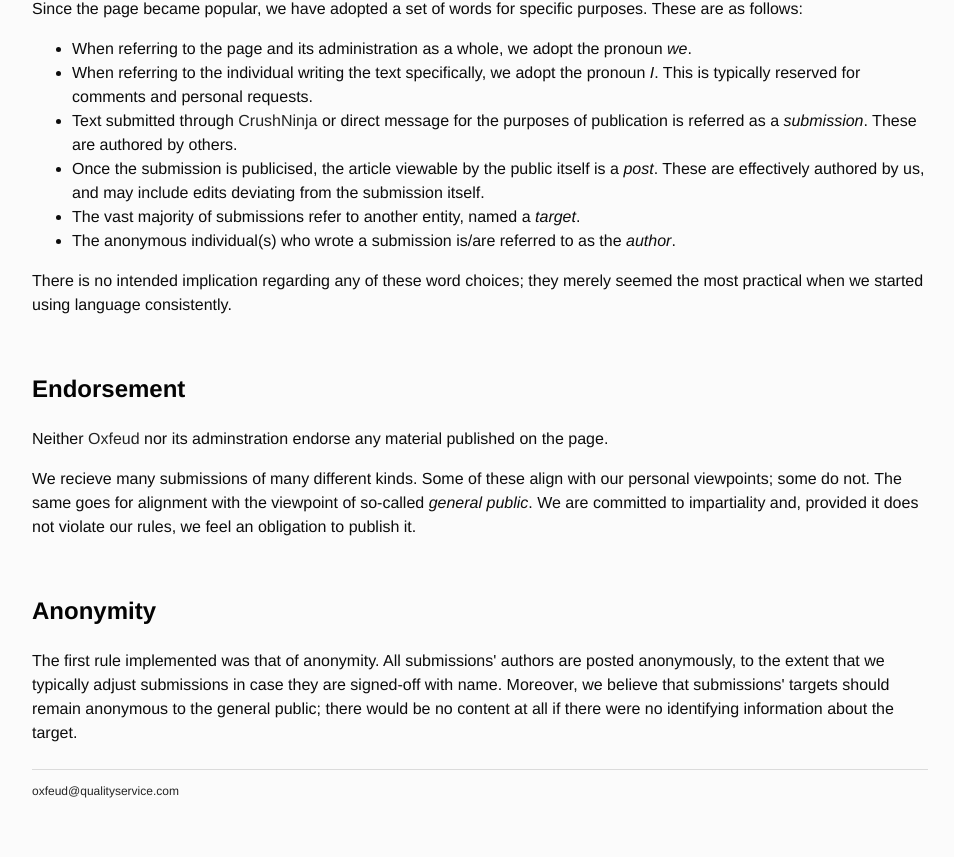
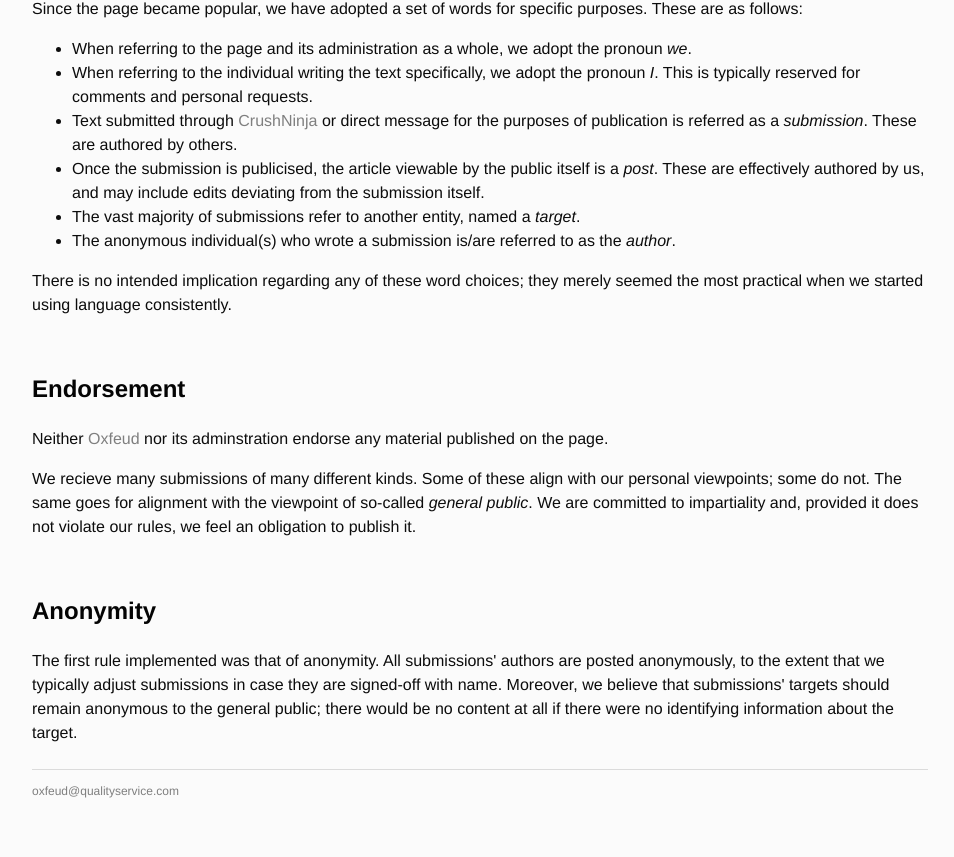
Before and after one commit to Oxfeud/oxfeud.github.io, a Jekyll site: the page built from index.html, in a window 1280 px wide. Shown: the part 555-1412 px from the top of the page, without its empty margins (160-1114 px from the left). Built offline with Jekyll 4.4.1, drawn with Linux system fonts in a browser that asks for light colours.

Commit message:
Update main.css

```diff
--- a/css/main.css
+++ b/css/main.css
@@ -6,7 +6,7 @@ body {
 }
 a {
     text-decoration: none;
-    color: #242424;
+    color: #7f7f7f;
 }
 a:hover {
     text-decoration: underline;
```
